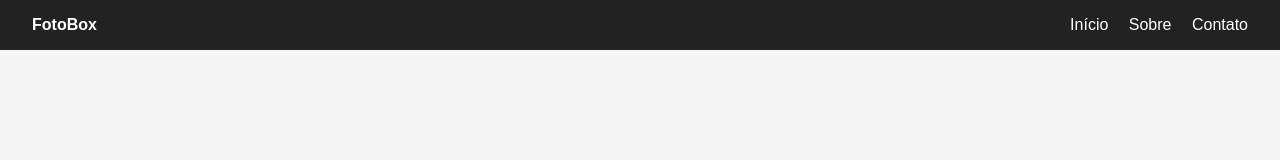
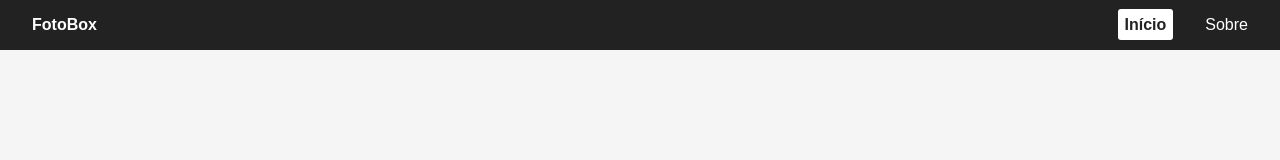
Before and after one commit to igorjosiel/FotoBox, a plain HTML site: page index.html in a window 1280 px wide. Drawn offline with Linux system fonts and the light colour scheme.

Commit message:
fix: ajusta a barra de navegação.

```diff
--- a/index.html
+++ b/index.html
@@ -15,10 +15,15 @@
       <strong>FotoBox</strong>
     </div>
 
-    <nav>
-      <a href="#">Início</a>
-      <a href="#">Sobre</a>
-      <a href="#">Contato</a>
+    <nav aria-label="Menu principal">
+      <ul>
+        <li>
+          <a href="#" class="active" aria-current="page">Início</a>
+        </li>
+        <li>
+          <a href="#">Sobre</a>
+        </li>
+      </ul>
     </nav>
   </header>
 
--- a/styles.css
+++ b/styles.css
@@ -28,10 +28,26 @@ header {
   align-items: center;
 }
 
+nav ul {
+  list-style: none;
+  padding: 0;
+  margin: 0;
+  display: flex;
+  gap: 1rem;
+}
+
 nav a {
-  color: var(----color-header-text);
+  color: var(--color-header-text);
   margin-left: 1rem;
   text-decoration: none;
+}
+
+nav a.active {
+  background-color: var(--color-header-text);
+  color: var(--color-header-bg);
+  padding: 7px;
+  border-radius: 3px;
+  font-weight: 600;
 }
 
 /* main {
```
